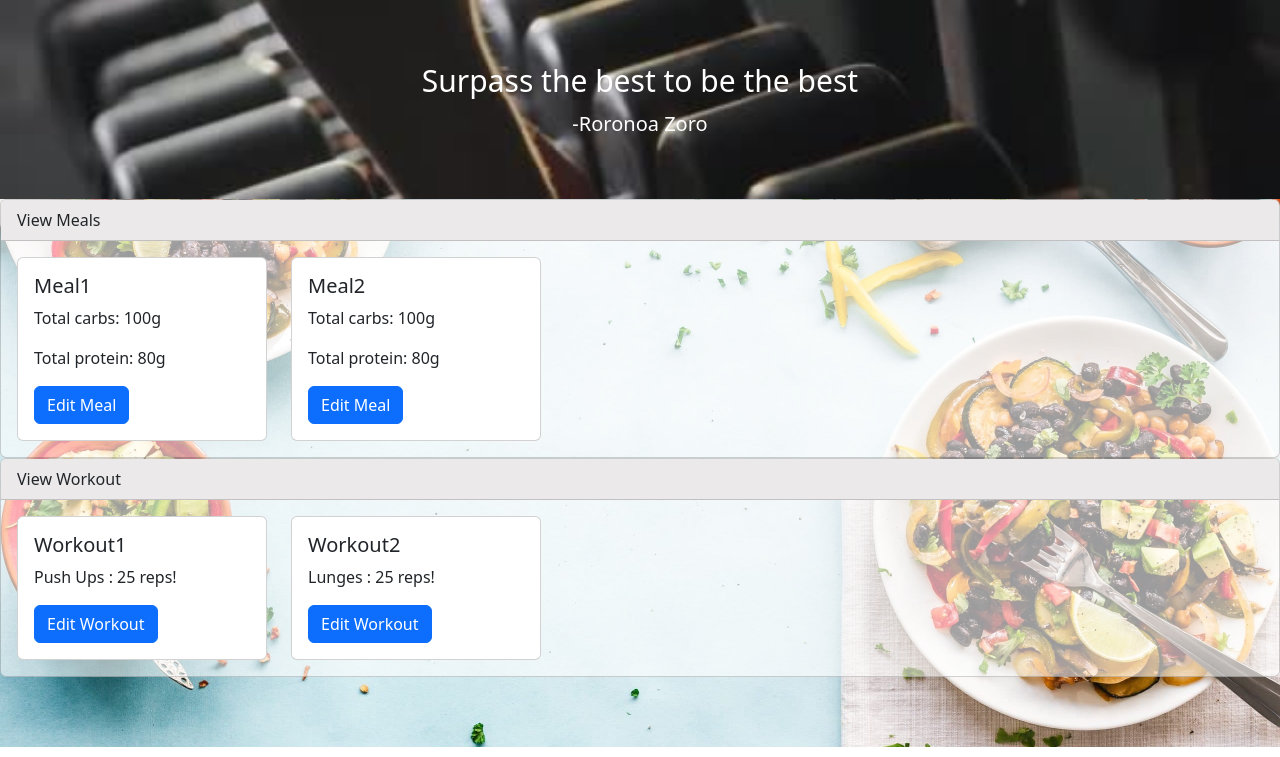
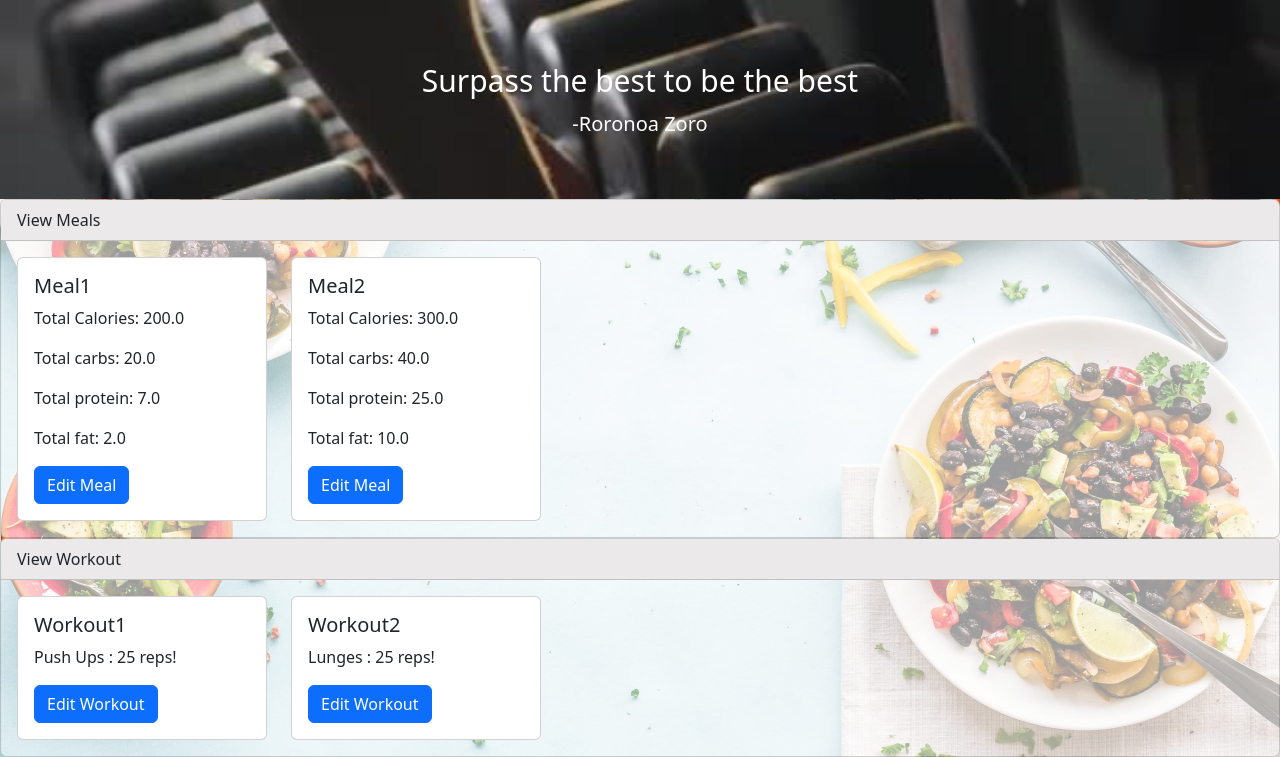
Before and after one commit to albhandari/nutri, a Flask app: page /home in a window 1280 px wide. Shown: the part 53-810 px from the top of the page. Run offline with Flask 2, Linux system fonts and the light colour scheme; a user stored in the database is signed in; data comes from the database, SQL or seed files in the repository.

Commit message:
added calories, fat to home page meal viewing

```diff
--- a/app/templates/home.html
+++ b/app/templates/home.html
@@ -48,8 +48,10 @@
               <div class="card" style ="min-width: 250px;">
                 <div class="card-body">
                   <h5 class="card-title">{{meal.name}}</h5>
-                  <p class="card-text">Total carbs: 100g</p>
-                  <p class="card-text">Total protein: 80g</p>
+                  <p class = "card-text"> Total Calories: {{meal.meal_calories}} </p>
+                  <p class="card-text">Total carbs: {{meal.meal_carbs}}</p>
+                  <p class="card-text">Total protein: {{meal.meal_protien}}</p>
+                  <p class="card-text"> Total fat: {{meal.meal_fat}} </p>
                   <a href="/editMeal/{{meal.id}}" class="btn btn-primary">Edit Meal</a>
                 </div>
               </div>
```
